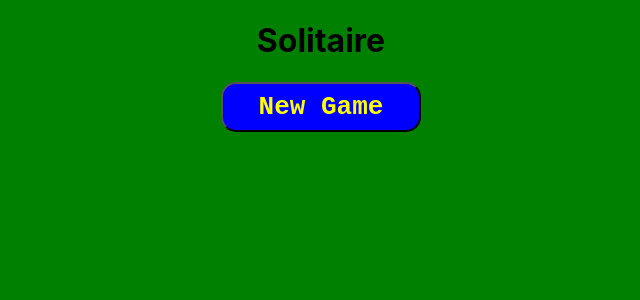
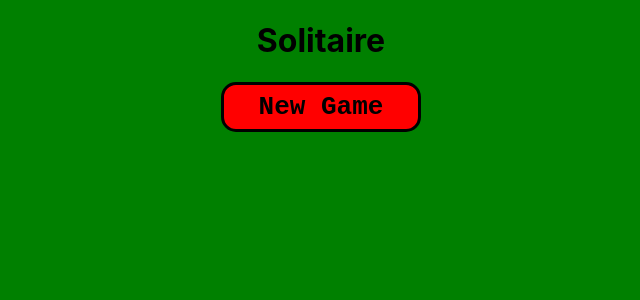
Before and after one commit to eschwartz929/solitaire, a React (Create React App) app in the folder solitaire/: page / in a window 1280 px wide. Shown: the top 300 px of the page, without its empty margins (319-959 px from the left). Built offline with nearby package versions, Linux system fonts and the light colour scheme.

Commit message:
updating styles

```diff
--- a/solitaire/src/App.css
+++ b/solitaire/src/App.css
@@ -25,19 +25,20 @@
 }
 
 .button {
-  color: yellow;
+  color: black;
   font-size: 26px;
   font-family:'Courier New', Courier, monospace;
   font-weight: bold;
-  background-color: blue;
+  background-color: red;
   height: 50px;
   width: 200px;
   border-radius: 15px;
+  border:3px black solid;
 }
 
 .button:hover {
-  color: blue;
-  background-color: yellow;
+  color: red;
+  background-color: black;
 }
 
 .game {
--- a/solitaire/src/Board.js
+++ b/solitaire/src/Board.js
@@ -71,8 +71,10 @@ function Stacks({stacks, selectCard, handleEmptyStack}) {
         <div className="stacks-section">
             {[...Array(7)].map((element, index) =>
                 <div className="stack" key={index}>
-                    {stacks[index] && stacks[index].length > 0 && <Stack cards={stacks[index]} selectCard={selectCard}></Stack>}
-                    {stacks[index] && stacks[index].length === 0 && <EmptyCard icon="" handleClick={() => handleEmptyStack(index)}/>}
+                    {stacks[index] && stacks[index].length > 0
+                        ? <Stack cards={stacks[index]} selectCard={selectCard}></Stack>
+                        : <EmptyCard icon="" handleClick={() => handleEmptyStack(index)}/>
+                    }
                 </div>
             )}
         </div>
--- a/solitaire/src/css/Card.css
+++ b/solitaire/src/css/Card.css
@@ -17,8 +17,8 @@
 }
 
 .hidden-card {
-    background-color: gray;
-}
+    background-image: linear-gradient(to bottom right, red, black);
+ }
 
 .red-card {
     color: red;
```
